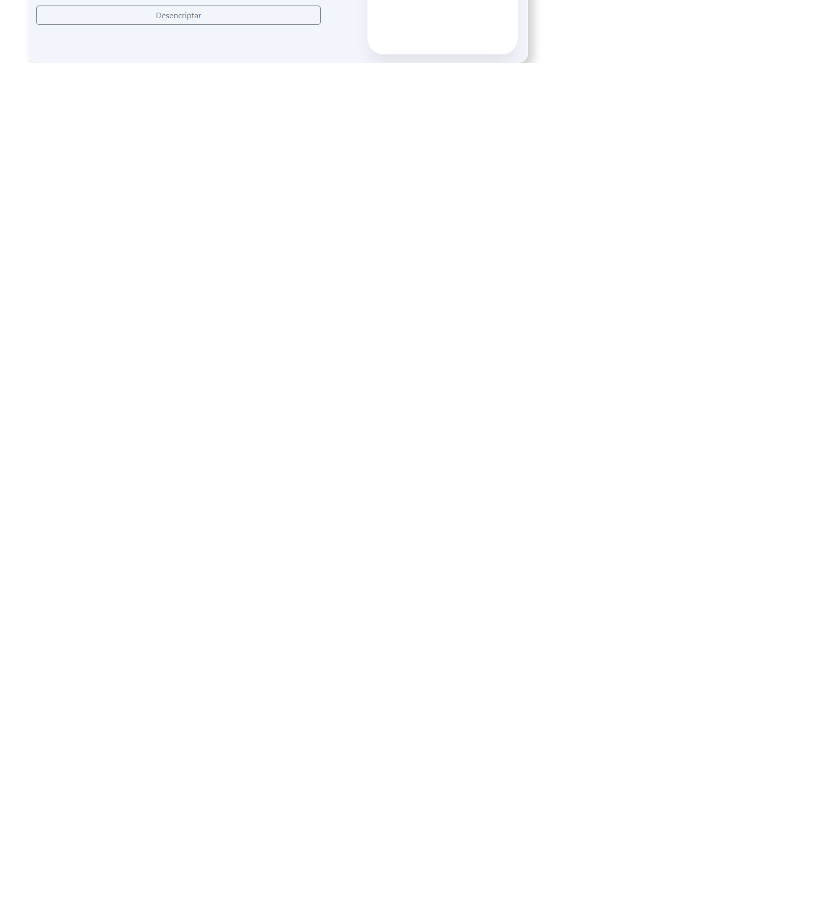
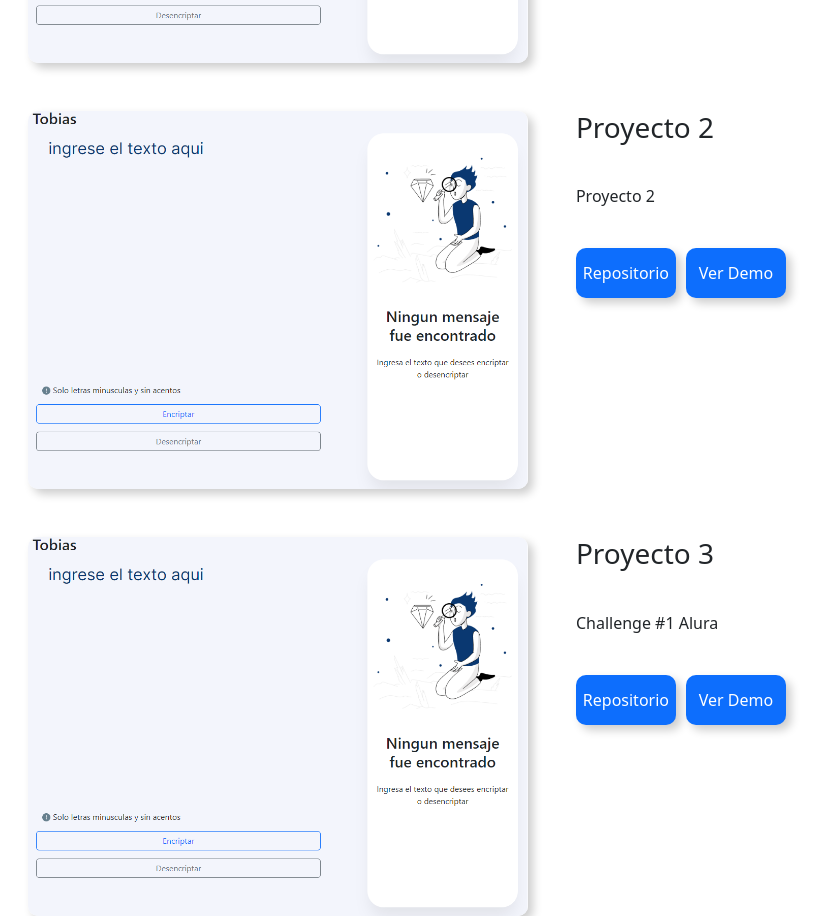
Before and after one commit to tob-alvarez/portfolio-alura, a React (Vite) app: page / in a window 1280 px wide. Shown: the part 1149-2065 px from the top of the page, without its empty margins (202-1027 px from the left). Before the commit the page ends 1212 px from the top, so only its background shows below. Built offline with nearby package versions, Linux system fonts and the light colour scheme.

Commit message:
seccion proyectos lista

```diff
--- a/package.json
+++ b/package.json
@@ -10,6 +10,10 @@
     "preview": "vite preview"
   },
   "dependencies": {
+    "@fortawesome/fontawesome-svg-core": "^6.4.0",
+    "@fortawesome/free-regular-svg-icons": "^6.4.0",
+    "@fortawesome/free-solid-svg-icons": "^6.4.0",
+    "@fortawesome/react-fontawesome": "^0.2.0",
     "bootstrap": "^5.3.0",
     "react": "^18.2.0",
     "react-bootstrap": "^2.8.0",
--- a/src/components/Header/Header.jsx
+++ b/src/components/Header/Header.jsx
@@ -16,12 +16,6 @@ const Header = () => {
           <a href="#">Skills</a>
         </li>
         <li>
-          <a href="#">Hobbies</a>
-        </li>
-        <li>
-          <a href="#">Formacion</a>
-        </li>
-        <li>
           <a href="#">Proyectos</a>
         </li>
         <a href="" className="mail">
--- a/src/components/Proyectos/Proyectos.css
+++ b/src/components/Proyectos/Proyectos.css
@@ -7,15 +7,23 @@
     width: 100px;
     height: 50px;
     border-radius: 10px;
-    text-decoration: none;
     margin-right: 10px;
+    background-color: #0d6efd;
+    border: none;
+    box-shadow: 5px 5px 10px rgba(0,0,0,0.2);
 }
 .boton-demo{
     width: 100px;
     height: 50px;
     border-radius: 10px;
-    text-decoration: none;
+    border: none;
+    background-color: #0d6efd;
+    box-shadow: 5px 5px 10px rgba(0,0,0,0.2);
 }
 .descripcion-challenge{
     margin: 40px 0;
 }
+.boton-demo a , .boton-repo a{
+    text-decoration: none;
+    color: #fff;
+}
--- a/src/components/Proyectos/Proyectos.jsx
+++ b/src/components/Proyectos/Proyectos.jsx
@@ -5,7 +5,7 @@ const Proyectos = () => {
   return (
     <div className="container1  d-flex justify-content-center mt-5 flex-column align-items-center">
       <h2 className="mb-5">Proyectos</h2>
-      <div className="d-flex">
+      <div className="d-flex flex-column">
         <div className="proyecto">
           <div className="d-flex gap-5">
             <img
@@ -37,6 +37,56 @@ const Proyectos = () => {
             </div>
           </div>
         </div>
+        <div className="proyecto mt-5">
+          <div className="d-flex gap-5">
+            <img
+              src={fotoChallenge1}
+              alt="foto challenge alura #1"
+              className="foto-challenge-1"
+            />
+            <div>
+              <h3>Proyecto 2</h3>
+              <p className="descripcion-challenge">Proyecto 2</p>
+              <div>
+                <button className="boton-repo">
+                  <a href="#" target="blank">
+                    Repositorio
+                  </a>
+                </button>
+                <button className="boton-demo">
+                  <a href="#" target="blank">
+                    Ver Demo
+                  </a>
+                </button>
+              </div>
+            </div>
+          </div>
+        </div>
+        <div className="proyecto mt-5">
+          <div className="d-flex gap-5">
+            <img
+              src={fotoChallenge1}
+              alt="foto challenge alura #1"
+              className="foto-challenge-1"
+            />
+            <div>
+              <h3>Proyecto 3</h3>
+              <p className="descripcion-challenge">Challenge #1 Alura</p>
+              <div>
+                <button className="boton-repo">
+                  <a href="#" target="blank">
+                    Repositorio
+                  </a>
+                </button>
+                <button className="boton-demo">
+                  <a href="#" target="blank">
+                    Ver Demo
+                  </a>
+                </button>
+              </div>
+            </div>
+          </div>
+        </div>
       </div>
     </div>
   );
--- a/src/components/SobreMi/SobreMi.jsx
+++ b/src/components/SobreMi/SobreMi.jsx
@@ -4,16 +4,28 @@ const SobreMi = () => {
   return (
     <div className="container1 d-flex justify-content-between contenedorSobreMi">
       <div className="infoSobreMi">
-        <h1>Hola, mi nombre es Tobias, Frontend Developer</h1>
+        <h1>Hola soy Tobias, Frontend Developer</h1>
         <p>
           Lorem ipsum dolor sit, amet consectetur adipisicing elit. Dicta
           facilis quod, eaque adipisci omnis officiis asperiores voluptatum
           itaque aut accusantium consequatur mollitia labore, quibusdam
         </p>
         <div className="d-flex gap-4 links-social pt-4">
-          <a href="#">GitHub</a>
-          <a href="#">Linkedin</a>
-          <a href="#">Instagram</a>
+          <a href="https://github.com/tob-alvarez" target="blank">
+            GitHub
+          </a>
+          <a
+            href="https://www.linkedin.com/in/tobias-alvarez99/"
+            target="blank"
+          >
+            Linkedin
+          </a>
+          <a
+            href="https://www.instagram.com/tob.alvarez/?hl=es-la"
+            target="blank"
+          >
+            Instagram
+          </a>
           <a href="#">CV</a>
         </div>
       </div>
```
Also changed, not shown: 1 other file (tests, documents, lock files or other folders).
